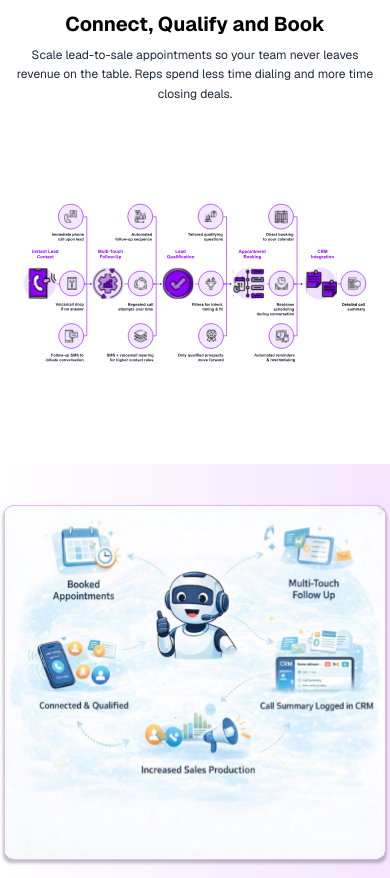
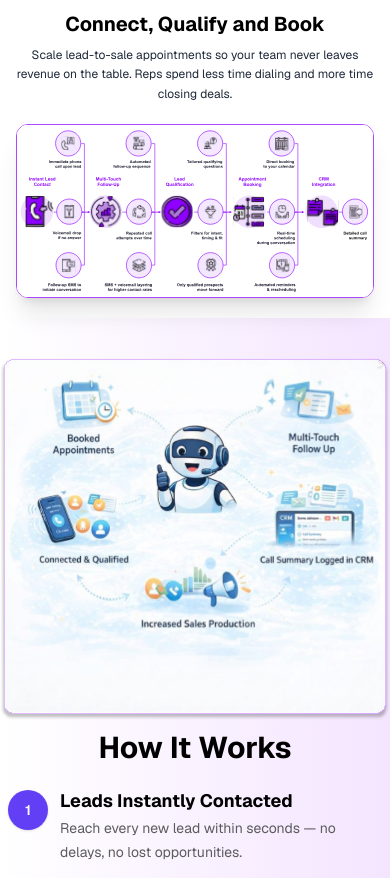
Before and after one commit to juyel66/CallmeAI, a Next.js app: page / in a window 390 px wide. Shown: the part 1807-2685 px from the top of the page. Built offline with nearby package versions, Linux system fonts and the light colour scheme.

Commit message:
Refactor code structure for improved readability and maintainability

```diff
--- a/app/pages/HomePage/Connect.tsx
+++ b/app/pages/HomePage/Connect.tsx
@@ -1,6 +1,6 @@
 import Image from "next/image";
 
-import imageBanner from '../../../public/images/Page 1.svg';
+import imageBanner from '../../../public/images/Page 1 (1).svg';
 import iconsImage from '../../../public/images/frammmm.svg';
 
 const Connect = () => {
@@ -38,13 +38,11 @@ const Connect = () => {
 
           {/* RIGHT IMAGE - Takes 2 columns */}
           <div className="lg:col-span-2 relative w-full flex justify-center transition-all duration-300">
-            <div className="relative h-[320px] sm:h-[370px] md:h-[430px] lg:h-[520px] w-full max-w-5xl">
+        <div className="relative w-full h-auto  md:h-[430px] lg:h-[520px] md:max-w-5xl">
   <Image
     src={imageBanner}
     alt="Flowchart"
-                fill
-                className="object-contain object-center transition-all duration-300"
-                sizes="(max-width: 640px) 100vw, (max-width: 768px) 100vw, (max-width: 1024px) 100vw, 66vw"
+    className="w-full h-auto object-contain md:object-cover rounded-xl border border-purple-500 shadow-xl"
     priority
   />
 </div>
--- a/app/pages/PricingPage/PricingCard.tsx
+++ b/app/pages/PricingPage/PricingCard.tsx
@@ -16,6 +16,7 @@ const plans = [
     features: [
       "500 Minutes Included",
       "AI Appointment Setter (calls, qualifies, books)",
+      "Multi-Touch Follow-Up (calls, SMS, voicemail)",
 
       "Smart Lead Qualification",
       "Direct Calendar Booking",
```
Also changed, not shown: public/images/Page 1 (1).svg (added). Lines whose indentation alone changed are shown as unchanged.
